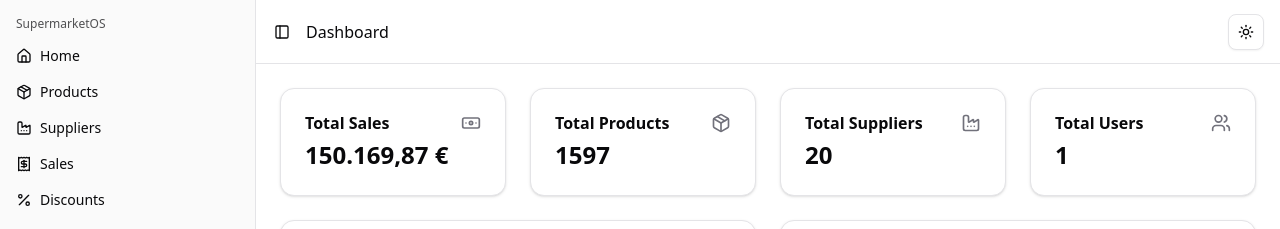
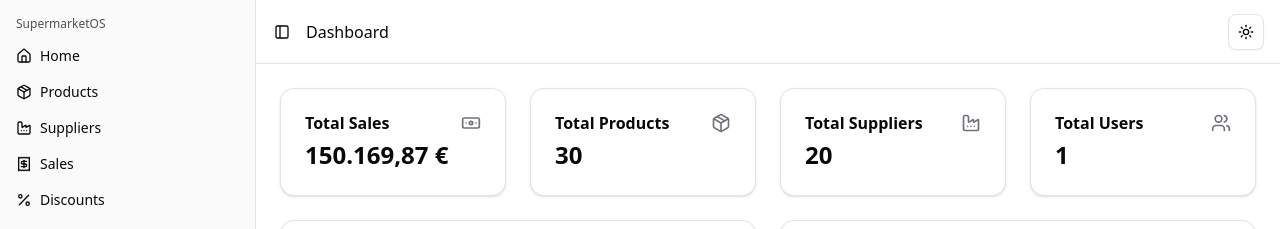
Before and after one commit to MichelaCiaccio/GestionaleSupermercato, a Next.js app: page /dashboard in a window 1280 px wide. Shown: the top 229 px of the page. Built offline with nearby package versions, Linux system fonts and the light colour scheme.

Commit message:
Fix wrong products count

```diff
--- a/src/components/ui/dashboard/overview/card-wrapper.tsx
+++ b/src/components/ui/dashboard/overview/card-wrapper.tsx
@@ -18,7 +18,7 @@ export function CardWrapper() {
       <OverviewCard
         title="Total Products"
         icon={Package}
-        value={products.reduce((total, { quantity }) => total + quantity, 0)}
+        value={products.length}
       />
       <OverviewCard title="Total Suppliers" icon={Factory} value={20} />
       <OverviewCard title="Total Users" icon={Users} value={1} />
```
